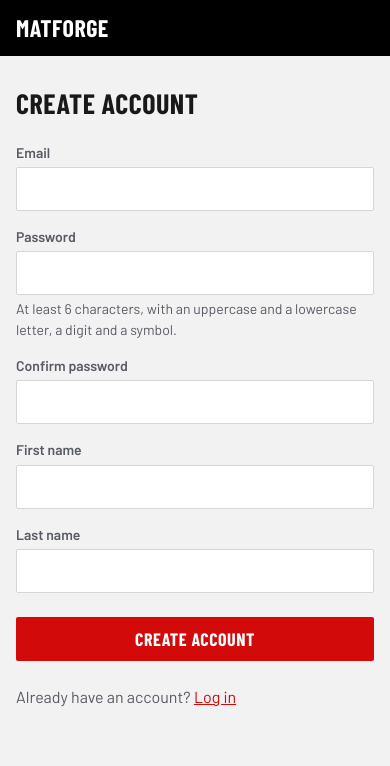
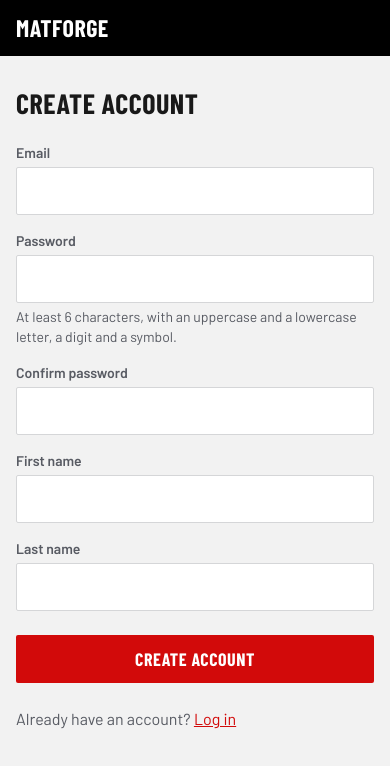
Before and after one commit to psarnecki/MatForge, a React (Vite) app in the folder frontend/: page /register in a window 390 px wide. Shown: the top 766 px of the page. Built offline with nearby package versions, Linux system fonts and the light colour scheme.

Commit message:
Share one control height across inputs and buttons

```diff
--- a/frontend/src/styles/components.css
+++ b/frontend/src/styles/components.css
@@ -1,6 +1,6 @@
 /* Button */
 .button {
-  min-height: 44px;
+  min-height: var(--control-height);
   padding: 0 24px;
   border-radius: var(--radius);
   font-family: var(--font-heading);
@@ -47,12 +47,13 @@
   color: var(--text-muted);
   font-size: 14px;
   font-weight: 600;
+  line-height: 20px;
 }
 
 .field input,
 .field select {
   width: 100%;
-  height: 44px;
+  height: var(--control-height);
   padding: 0 12px;
   border: 1px solid var(--line);
   border-radius: var(--radius);
--- a/frontend/src/styles/profile.css
+++ b/frontend/src/styles/profile.css
@@ -7,6 +7,10 @@
   margin-top: 32px;
   padding-top: 24px;
   border-top: 1px solid var(--line);
+}
+
+.profile h1 + .profile-section {
+  margin-top: 24px;
 }
 
 .profile-section h2 {
--- a/frontend/src/styles/tokens.css
+++ b/frontend/src/styles/tokens.css
@@ -19,4 +19,12 @@
   --font-heading: 'Barlow Condensed', sans-serif;
   --font-body: 'Barlow', sans-serif;
   --radius: 2px;
+  /* Shared by inputs, selects and buttons */
+  --control-height: 40px;
 }
+
+@media (max-width: 575px) {
+  :root {
+    --control-height: 48px;
+  }
+}
```
